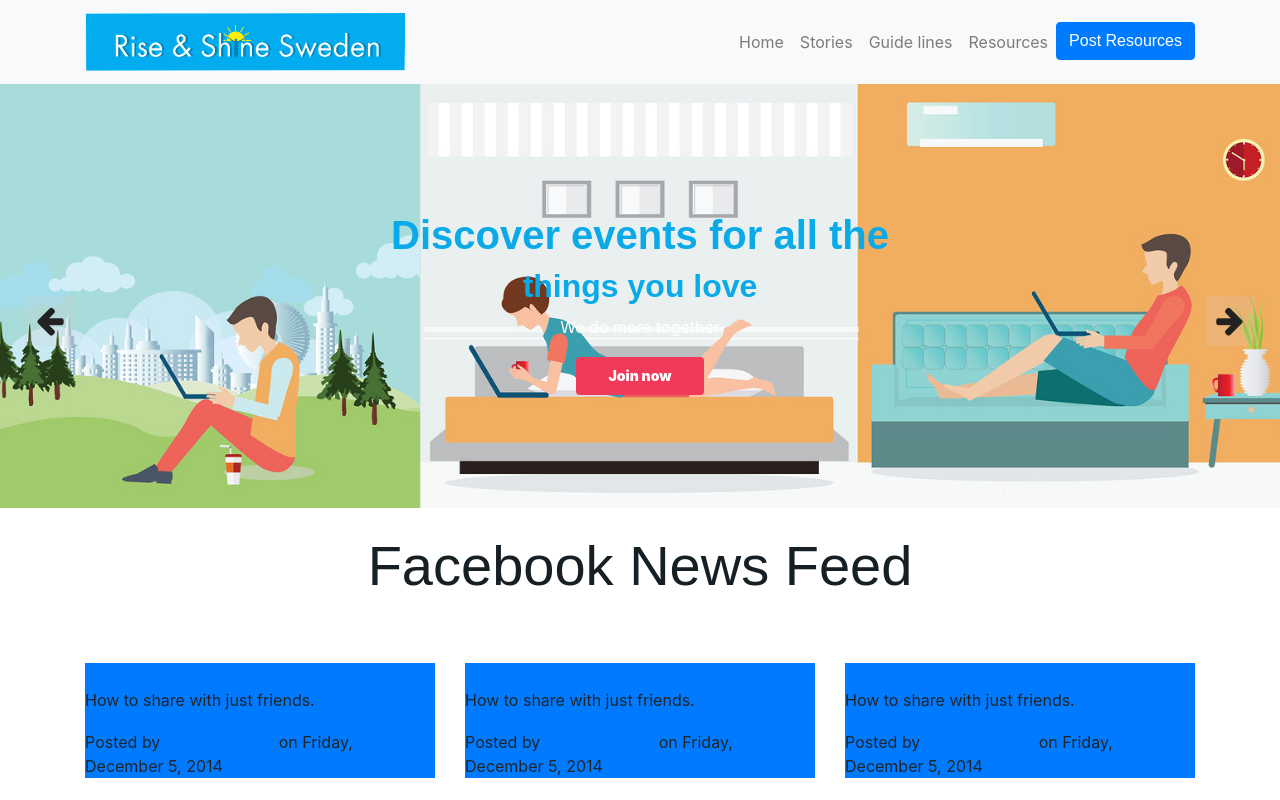
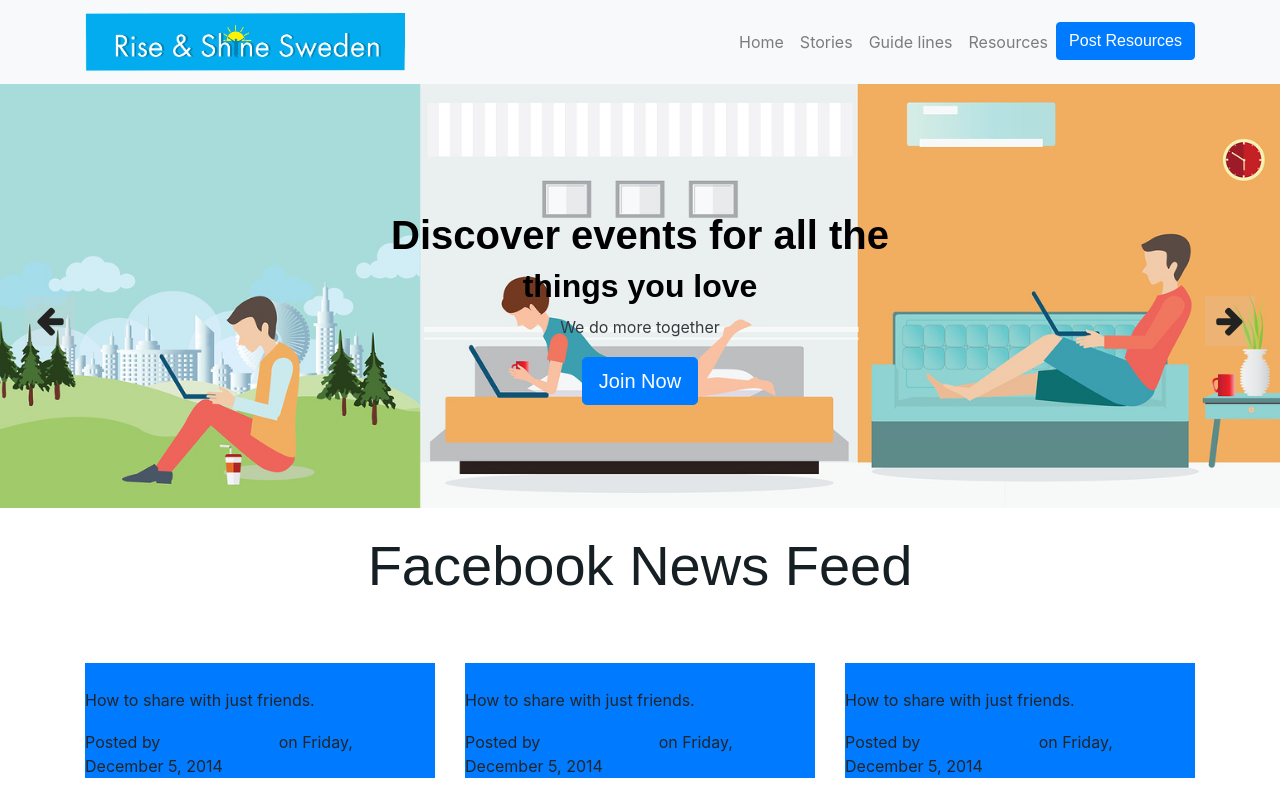
Before and after one commit to electrone901/rise-and-shine-sweden, a React (Create React App) app: page / in a window 1280 px wide. Shown: the top 800 px of the page. Built offline with nearby package versions, Linux system fonts and the light colour scheme; grey boxes are pictures that could not be loaded.

Commit message:
fix the text slider title

```diff
--- a/src/components/carousel/TextSlider.js
+++ b/src/components/carousel/TextSlider.js
@@ -19,14 +19,12 @@
       <div className="tParent">
         <div className="row">
           <div className="col text-center">
-            <h1 className="textSliderTitle">Discover events for all the</h1>
-            <h2 className="textSliderTitle">things you love </h2>
-            <p className="tParent__items__subTittle">We do more together</p>
-            {this.state.auth ? null : (
-              <Link to="/register" className="tParent__items__sign">
-                Join now
-              </Link>
-            )}
+            <h1 className="textSliderTitle bd-highlight">Discover events for all the</h1>
+            <h2 className="textSliderTitle bd-highlight">things you love </h2>
+            <p className="tParent__items__subTittle text-dark">We do more together</p>
+            <a href="https://www.facebook.com/riseandshinesweden/" target="blank" className="btn btn-lg btn-primary">
+              Join now
+            </a>
           </div>
         </div>
       </div>
--- a/src/index.css
+++ b/src/index.css
@@ -285,7 +285,7 @@
 .textSliderTitle {
     font-weight: 600;
     /* color: white; */
-    color: #0aaae9;
+    color: black;
 }
 
 .tParent__items__sign {
@@ -309,7 +309,6 @@
     margin-top: 14px;
     cursor: pointer;
 }
-
 
 /* LOGO  */
 
```
